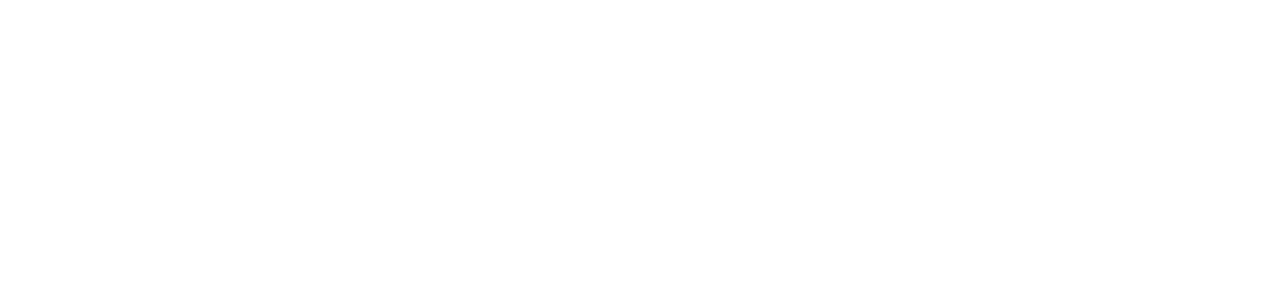
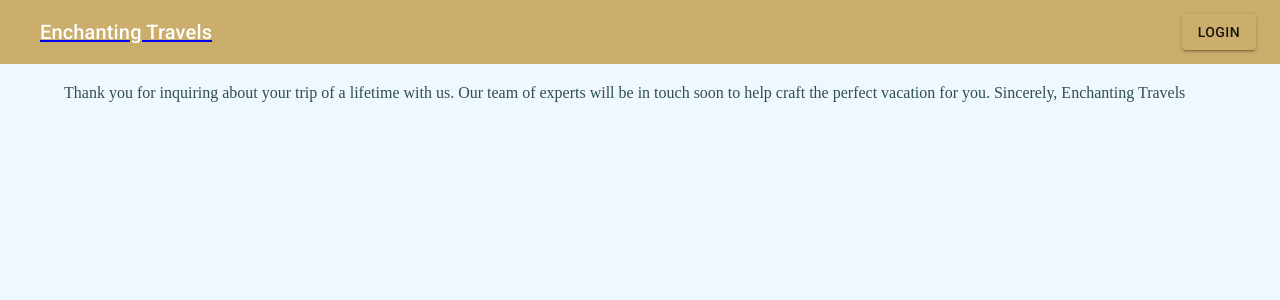
Before and after one commit to azimarif/create-my-trip-app, a React (Create React App) app: page /success in a window 1280 px wide. Before the commit this address had no page. Shown: the top 300 px of the page. Built offline with nearby package versions, Linux system fonts and the light colour scheme.

Commit message:
Add Trip created page

```diff
--- a/src/App.tsx
+++ b/src/App.tsx
@@ -10,7 +10,6 @@
 // @ts-ignore
 import { ThemeProvider } from "@mui/material/styles";
 import WithHeader from "./layout/WithHeader";
-import PageNotFound from "./screens/PageNotFound/PageNotFound";
 import Home from "./screens/Home/Home";
 import Login from "./screens/Login/Login";
 import TripCreatedPage from "./screens/TripCreatedPage/TripCreatedPage";
@@ -21,6 +20,7 @@
       <Routes>
         <Route path="/" element={WithHeader(<Home />)} />
         <Route path="/login" element={WithHeader(<Login />)} />
+        <Route path="/success" element={WithHeader(<TripCreatedPage />)} />
       </Routes>
     </ThemeProvider>
   );
--- /dev/null
+++ b/src/screens/TripCreatedPage/TripCreatedPage.tsx
@@ -0,0 +1,14 @@
+import { Container } from '@mui/material';
+import Body from '../../layout/Body';
+
+function TripCreatedPage() {
+  return (
+    <Body>
+      <Container>
+        Thank you for inquiring about your trip of a lifetime with us. Our team of experts will be in touch soon to help craft the perfect vacation for you. Sincerely, Enchanting Travels
+      </Container>
+    </Body>
+  );
+}
+
+export default TripCreatedPage;
```
Also changed, not shown: src/Trip.tsx (added, +13 -0 lines).
